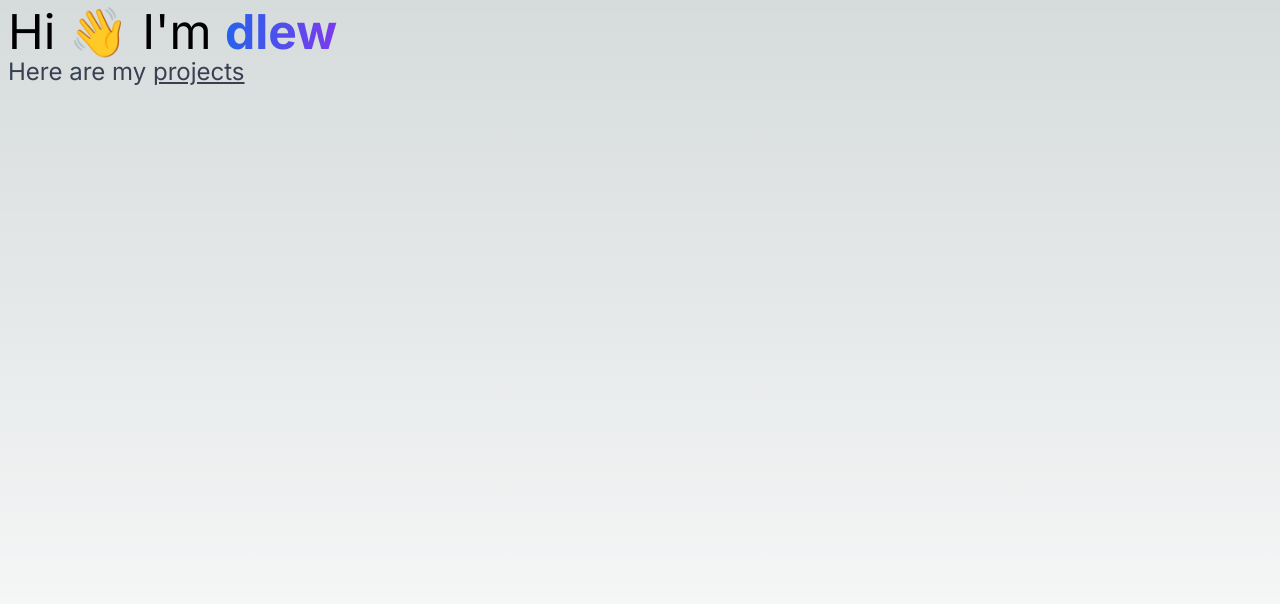
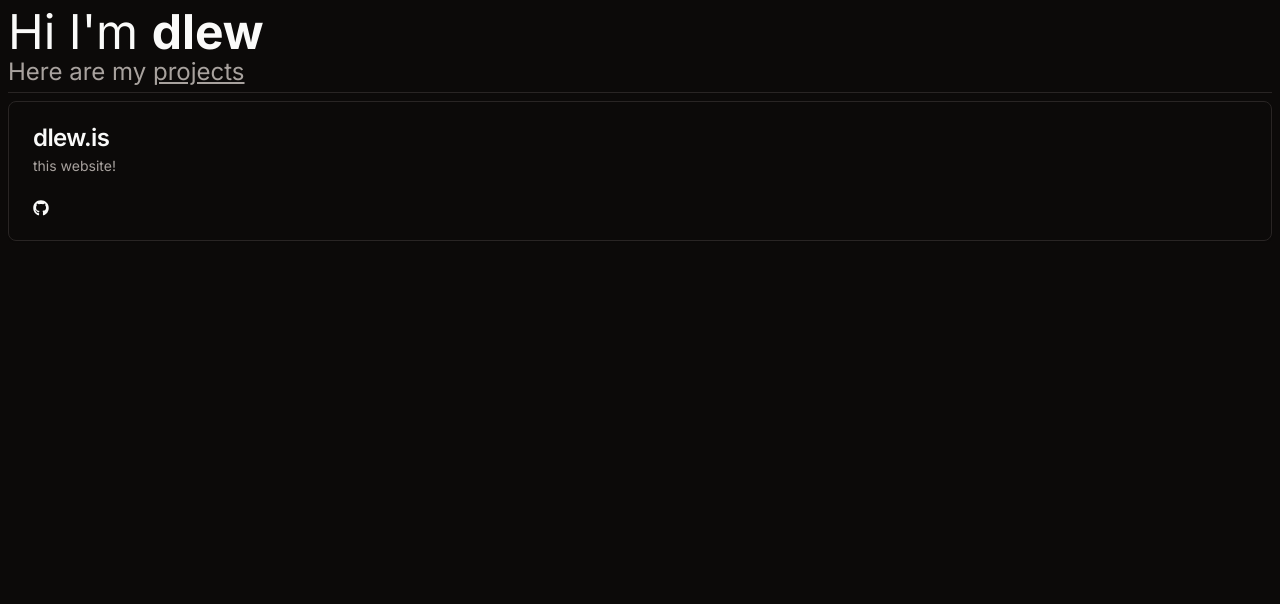
Before and after one commit to d-lew/dlew.is, a Next.js app: page / in a window 1280 px wide. Shown: the top 604 px of the page. Built offline with nearby package versions, Linux system fonts and the light colour scheme.

Commit message:
feat: add first project
add shadcn

```diff
--- a/src/app/components/intro.tsx
+++ b/src/app/components/intro.tsx
@@ -2,17 +2,11 @@ export function Intro() {
   return (
     <div>
       <h1 className="text-5xl">
-        Hi 👋 I&#39;m{" "}
-        <span className="bg-gradient-to-r from-blue-600 to-violet-600 bg-clip-text text-transparent font-bold">
-          dlew
-        </span>{" "}
+        Hi I&#39;m <span className=" font-bold">dlew</span>{" "}
       </h1>
-      <h2 className="text-2xl text-gray-700">
+      <h2 className="text-2xl text-muted-foreground">
         Here are my{" "}
-        <a
-          href="#"
-          className="underline hover:bg-gradient-to-r hover:from-blue-600 hover:to-violet-600 hover:bg-clip-text hover:text-transparent"
-        >
+        <a href="#" className="underline">
           projects
         </a>
       </h2>
--- /dev/null
+++ b/src/app/components/project-card.tsx
@@ -0,0 +1,48 @@
+import { FaGithub } from "react-icons/fa";
+import {
+  Card,
+  CardDescription,
+  CardFooter,
+  CardHeader,
+  CardTitle,
+} from "@/components/ui/card";
+import { Logo, Project } from "@/lib/project";
+
+const exampleProject: Project = {
+  title: "dlew.is",
+  description: "this website!",
+  links: [{ logo: Logo.GITHUB, url: "https://github.com/d-lew/dlew.is" }],
+};
+
+export function ProjectCard() {
+  const project: Project = exampleProject;
+
+  return (
+    <div>
+      <Card>
+        <CardHeader>
+          <CardTitle>{project.title}</CardTitle>
+          {project.description && (
+            <CardDescription>{project.description}</CardDescription>
+          )}
+        </CardHeader>
+        {project.links && (
+          <CardFooter>
+            {project.links?.map((link, index) => (
+              <div key={index}>
+                <a href={link.url}>{mapLogoToIcon(link.logo)}</a>
+              </div>
+            ))}
+          </CardFooter>
+        )}
+      </Card>
+    </div>
+  );
+}
+
+function mapLogoToIcon(logo: Logo): JSX.Element {
+  switch (logo) {
+    case Logo.GITHUB:
+      return <FaGithub />;
+  }
+}
--- /dev/null
+++ b/src/app/components/projects.tsx
@@ -0,0 +1,9 @@
+import { ProjectCard } from "./project-card";
+
+export function Projects() {
+  return (
+    <div>
+      <ProjectCard />
+    </div>
+  );
+}
--- a/src/app/globals.css
+++ b/src/app/globals.css
@@ -2,32 +2,45 @@
 @tailwind components;
 @tailwind utilities;
 
-:root {
-  --foreground-rgb: 0, 0, 0;
-  --background-start-rgb: 214, 219, 220;
-  --background-end-rgb: 255, 255, 255;
-}
+@layer base {
+  :root {
+    --background: 20 14.3% 4.1%;
+    --foreground: 60 9.1% 97.8%;
 
-@media (prefers-color-scheme: dark) {
-  :root {
-    --foreground-rgb: 255, 255, 255;
-    --background-start-rgb: 0, 0, 0;
-    --background-end-rgb: 0, 0, 0;
+    --card: 20 14.3% 4.1%;
+    --card-foreground: 60 9.1% 97.8%;
+
+    --popover: 20 14.3% 4.1%;
+    --popover-foreground: 60 9.1% 97.8%;
+
+    --primary: 60 9.1% 97.8%;
+    --primary-foreground: 24 9.8% 10%;
+
+    --secondary: 12 6.5% 15.1%;
+    --secondary-foreground: 60 9.1% 97.8%;
+
+    --muted: 12 6.5% 15.1%;
+    --muted-foreground: 24 5.4% 63.9%;
+
+    --accent: 12 6.5% 15.1%;
+    --accent-foreground: 60 9.1% 97.8%;
+
+    --destructive: 0 62.8% 30.6%;
+    --destructive-foreground: 60 9.1% 97.8%;
+
+    --border: 12 6.5% 15.1%;
+    --input: 12 6.5% 15.1%;
+    --ring: 24 5.7% 82.9%;
+
+    --radius: 0.5rem;
   }
 }
 
-body {
-  color: rgb(var(--foreground-rgb));
-  background: linear-gradient(
-      to bottom,
-      transparent,
-      rgb(var(--background-end-rgb))
-    )
-    rgb(var(--background-start-rgb));
-}
-
-@layer utilities {
-  .text-balance {
-    text-wrap: balance;
+@layer base {
+  * {
+    @apply border-border;
+  }
+  body {
+    @apply bg-background text-foreground;
   }
 }
--- a/src/app/page.tsx
+++ b/src/app/page.tsx
@@ -1,9 +1,13 @@
+import { Separator } from "@/components/ui/separator";
 import { Intro } from "./components/intro";
+import { Projects } from "./components/projects";
 
 export default function Home() {
   return (
     <main className="min-h-dvh p-2">
       <Intro />
+      <Separator className="mb-2 mt-1" />
+      <Projects />
     </main>
   );
 }
--- /dev/null
+++ b/src/components/ui/card.tsx
@@ -0,0 +1,86 @@
+import * as React from "react";
+
+import { cn } from "@/lib/utils";
+
+const Card = React.forwardRef<
+  HTMLDivElement,
+  React.HTMLAttributes<HTMLDivElement>
+>(({ className, ...props }, ref) => (
+  <div
+    ref={ref}
+    className={cn(
+      "rounded-lg border bg-card text-card-foreground shadow-sm",
+      className,
+    )}
+    {...props}
+  />
+));
+Card.displayName = "Card";
+
+const CardHeader = React.forwardRef<
+  HTMLDivElement,
+  React.HTMLAttributes<HTMLDivElement>
+>(({ className, ...props }, ref) => (
+  <div
+    ref={ref}
+    className={cn("flex flex-col space-y-1.5 p-6", className)}
+    {...props}
+  />
+));
+CardHeader.displayName = "CardHeader";
+
+const CardTitle = React.forwardRef<
+  HTMLParagraphElement,
+  React.HTMLAttributes<HTMLHeadingElement>
+>(({ className, ...props }, ref) => (
+  <h3
+    ref={ref}
+    className={cn(
+      "text-2xl font-semibold leading-none tracking-tight",
+      className,
+    )}
+    {...props}
+  />
+));
+CardTitle.displayName = "CardTitle";
+
+const CardDescription = React.forwardRef<
+  HTMLParagraphElement,
+  React.HTMLAttributes<HTMLParagraphElement>
+>(({ className, ...props }, ref) => (
+  <p
+    ref={ref}
+    className={cn("text-sm text-muted-foreground", className)}
+    {...props}
+  />
+));
+CardDescription.displayName = "CardDescription";
+
+const CardContent = React.forwardRef<
+  HTMLDivElement,
+  React.HTMLAttributes<HTMLDivElement>
+>(({ className, ...props }, ref) => (
+  <div ref={ref} className={cn("p-6 pt-0", className)} {...props} />
+));
+CardContent.displayName = "CardContent";
+
+const CardFooter = React.forwardRef<
+  HTMLDivElement,
+  React.HTMLAttributes<HTMLDivElement>
+>(({ className, ...props }, ref) => (
+  <div
+    ref={ref}
+    className={cn("flex items-center p-6 pt-0", className)}
+    {...props}
+  />
+));
+CardFooter.displayName = "CardFooter";
+
+export {
+  Card,
+  CardHeader,
+  CardFooter,
+  CardTitle,
+  CardDescription,
+  CardContent,
+};
--- /dev/null
+++ b/src/components/ui/separator.tsx
@@ -0,0 +1,31 @@
+"use client";
+
+import * as React from "react";
+import * as SeparatorPrimitive from "@radix-ui/react-separator";
+
+import { cn } from "@/lib/utils";
+
+const Separator = React.forwardRef<
+  React.ElementRef<typeof SeparatorPrimitive.Root>,
+  React.ComponentPropsWithoutRef<typeof SeparatorPrimitive.Root>
+>(
+  (
+    { className, orientation = "horizontal", decorative = true, ...props },
+    ref,
+  ) => (
+    <SeparatorPrimitive.Root
+      ref={ref}
+      decorative={decorative}
+      orientation={orientation}
+      className={cn(
+        "shrink-0 bg-border",
+        orientation === "horizontal" ? "h-[1px] w-full" : "h-full w-[1px]",
+        className,
+      )}
+      {...props}
+    />
+  ),
+);
+Separator.displayName = SeparatorPrimitive.Root.displayName;
+
+export { Separator };
--- /dev/null
+++ b/src/lib/project.ts
@@ -0,0 +1,14 @@
+export interface Project {
+  title: string;
+  description?: string;
+  links?: Link[];
+}
+
+export interface Link {
+  logo: Logo;
+  url?: string;
+}
+
+export enum Logo {
+  GITHUB,
+}
--- /dev/null
+++ b/src/lib/utils.ts
@@ -0,0 +1,6 @@
+import { type ClassValue, clsx } from "clsx";
+import { twMerge } from "tailwind-merge";
+
+export function cn(...inputs: ClassValue[]) {
+  return twMerge(clsx(inputs));
+}
--- a/tailwind.config.ts
+++ b/tailwind.config.ts
@@ -1,20 +1,80 @@
 import type { Config } from "tailwindcss";
 
-const config: Config = {
+const config = {
+  darkMode: ["class"],
   content: [
-    "./src/pages/**/*.{js,ts,jsx,tsx,mdx}",
-    "./src/components/**/*.{js,ts,jsx,tsx,mdx}",
-    "./src/app/**/*.{js,ts,jsx,tsx,mdx}",
+    "./pages/**/*.{ts,tsx}",
+    "./components/**/*.{ts,tsx}",
+    "./app/**/*.{ts,tsx}",
+    "./src/**/*.{ts,tsx}",
   ],
+  prefix: "",
   theme: {
+    container: {
+      center: true,
+      padding: "2rem",
+      screens: {
+        "2xl": "1400px",
+      },
+    },
     extend: {
-      backgroundImage: {
-        "gradient-radial": "radial-gradient(var(--tw-gradient-stops))",
-        "gradient-conic":
-          "conic-gradient(from 180deg at 50% 50%, var(--tw-gradient-stops))",
+      colors: {
+        border: "hsl(var(--border))",
+        input: "hsl(var(--input))",
+        ring: "hsl(var(--ring))",
+        background: "hsl(var(--background))",
+        foreground: "hsl(var(--foreground))",
+        primary: {
+          DEFAULT: "hsl(var(--primary))",
+          foreground: "hsl(var(--primary-foreground))",
+        },
+        secondary: {
+          DEFAULT: "hsl(var(--secondary))",
+          foreground: "hsl(var(--secondary-foreground))",
+        },
+        destructive: {
+          DEFAULT: "hsl(var(--destructive))",
+          foreground: "hsl(var(--destructive-foreground))",
+        },
+        muted: {
+          DEFAULT: "hsl(var(--muted))",
+          foreground: "hsl(var(--muted-foreground))",
+        },
+        accent: {
+          DEFAULT: "hsl(var(--accent))",
+          foreground: "hsl(var(--accent-foreground))",
+        },
+        popover: {
+          DEFAULT: "hsl(var(--popover))",
+          foreground: "hsl(var(--popover-foreground))",
+        },
+        card: {
+          DEFAULT: "hsl(var(--card))",
+          foreground: "hsl(var(--card-foreground))",
+        },
+      },
+      borderRadius: {
+        lg: "var(--radius)",
+        md: "calc(var(--radius) - 2px)",
+        sm: "calc(var(--radius) - 4px)",
+      },
+      keyframes: {
+        "accordion-down": {
+          from: { height: "0" },
+          to: { height: "var(--radix-accordion-content-height)" },
+        },
+        "accordion-up": {
+          from: { height: "var(--radix-accordion-content-height)" },
+          to: { height: "0" },
+        },
+      },
+      animation: {
+        "accordion-down": "accordion-down 0.2s ease-out",
+        "accordion-up": "accordion-up 0.2s ease-out",
       },
     },
   },
-  plugins: [],
-};
+  plugins: [require("tailwindcss-animate")],
+} satisfies Config;
+
 export default config;
```
Also changed, not shown: package.json (+11 -4 lines), components.json (added), 1 other file (tests, documents, lock files or other folders).
